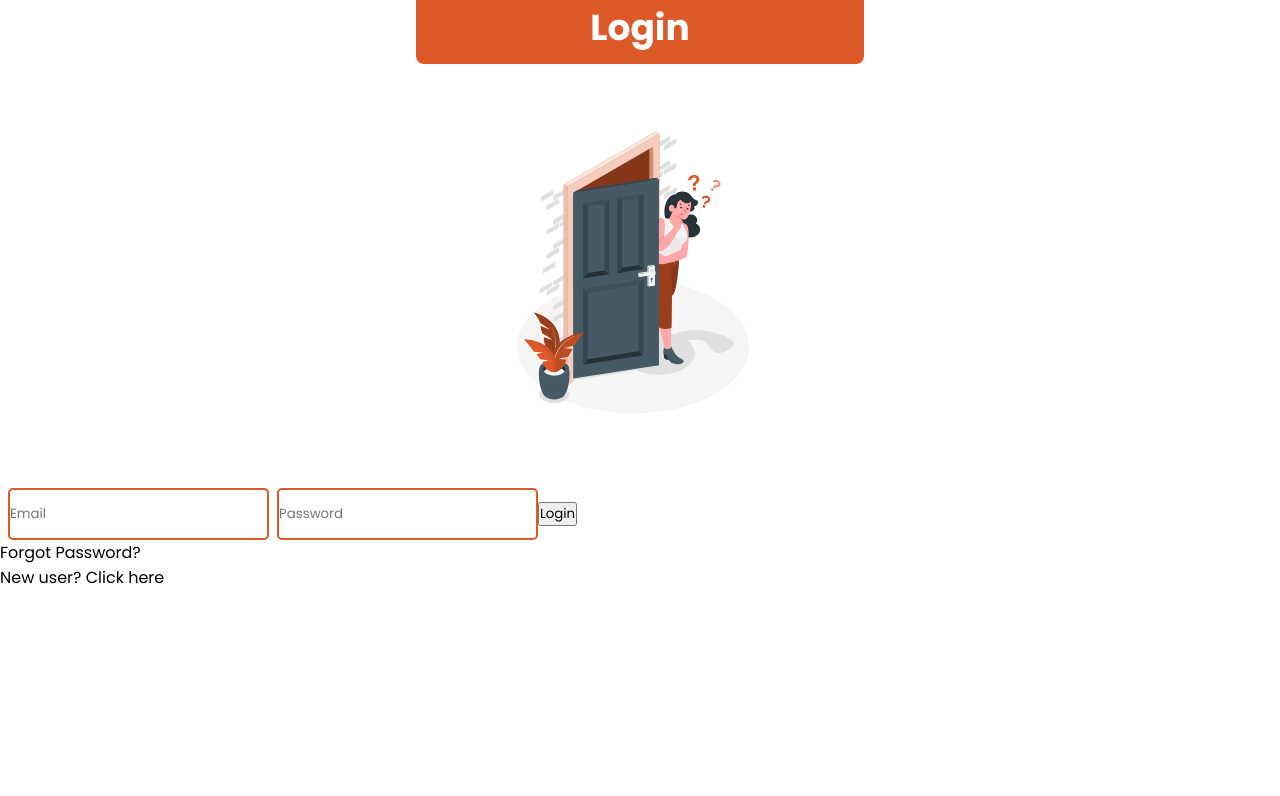
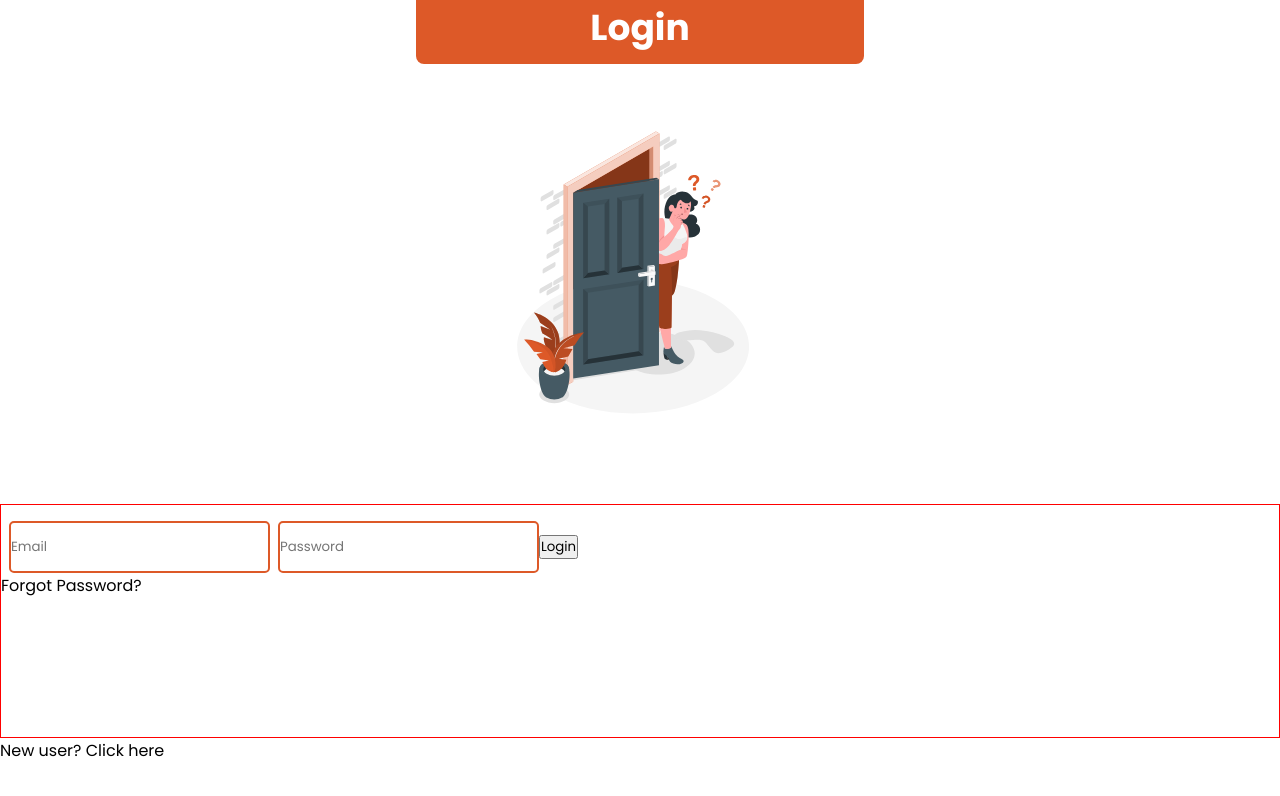
Before and after one commit to Fiifisapp/React_Hunter, a React (Create React App) app: page /auth in a window 1280 px wide. Shown: the top 796 px of the page. Built offline with nearby package versions, Linux system fonts and the light colour scheme; no server answers.

Commit message:
.login-form

```diff
--- a/src/components/login.styles.css
+++ b/src/components/login.styles.css
@@ -16,4 +16,9 @@
     margin-top: 1rem;
     margin-left: 0.5rem;
   }
+  .login-form{
+    margin-top: 2rem;
+    height: 29vh;
+    border: 1px solid red;
+  }
 }
```
